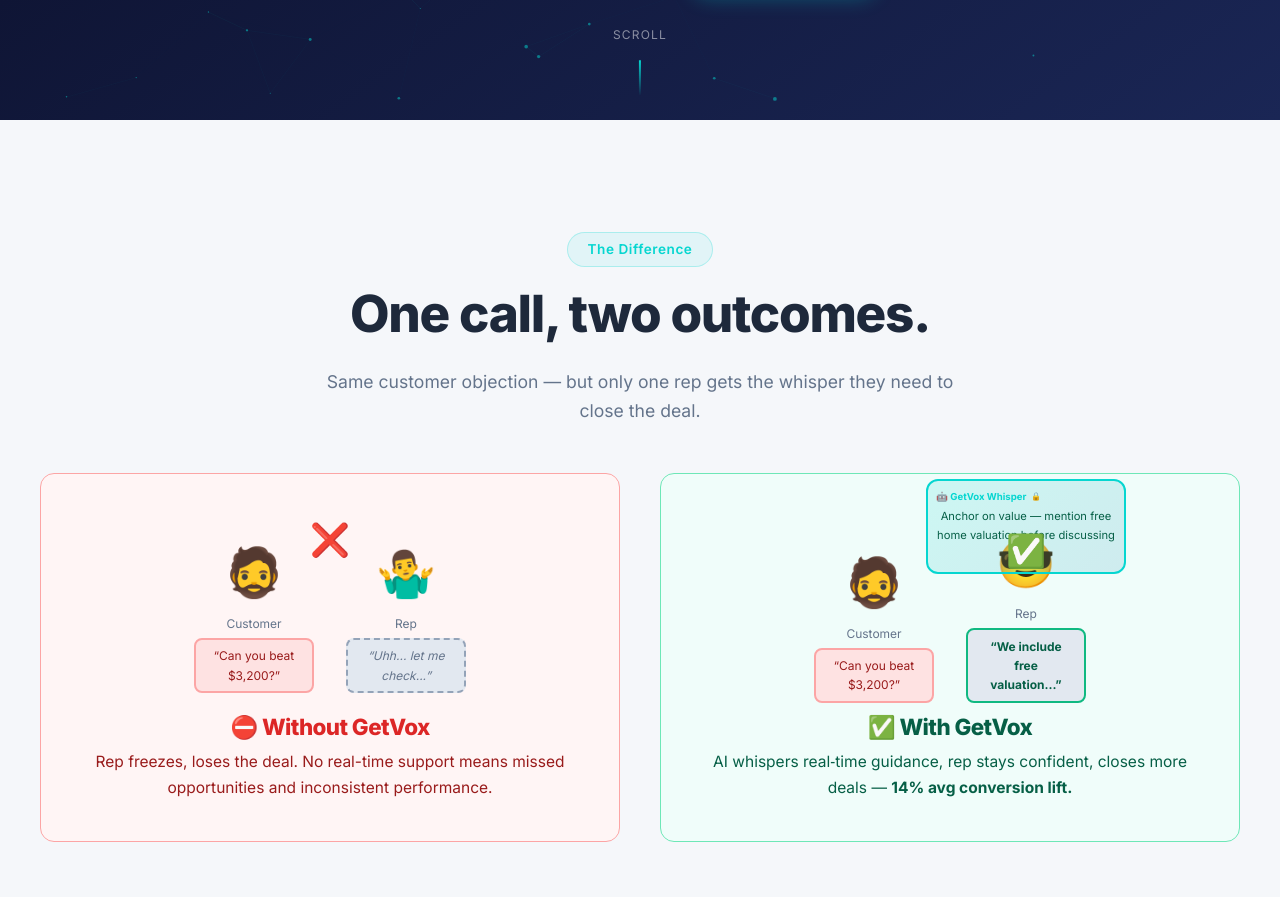
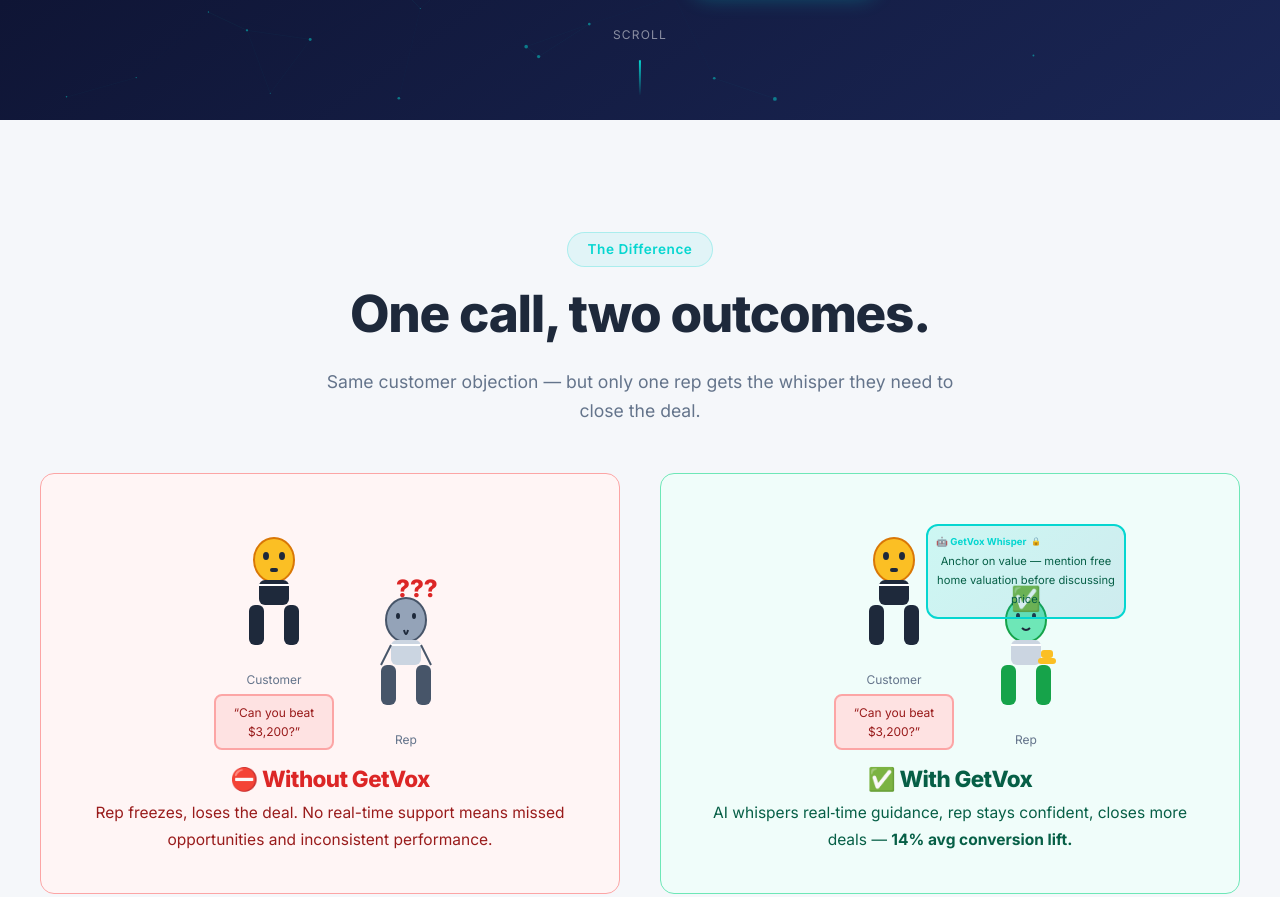
Before and after one commit to mitchiem/getvox-landing, a plain HTML site: page index.html in a window 1280 px wide. Shown: the part 680-1577 px from the top of the page. Drawn offline with Linux system fonts and the light colour scheme.

Commit message:
Replace emoji cartoon with proper SVG figures showing rep confusion vs confidence

```diff
--- a/index.html
+++ b/index.html
@@ -365,7 +365,7 @@
   </section>
 
   <!-- Cartoon Comparison -->
-  <section class="section container fade-up" id="comparison">
+  <section class="section container" id="comparison">
     <div class="text-center mb-6">
       <span class="section-label">The Difference</span>
       <h2>One call, two outcomes.</h2>
@@ -376,27 +376,41 @@
     <div class="comparison-grid">
       <!-- Left: Without GetVox -->
       <div class="comparison-card negative" style="background:#fff5f5; border-color:#fca5a5;">
-        <div style="height:200px; display:flex; align-items:center; justify-content:center; position:relative;">
-          <!-- Stick figures: confused rep + customer -->
-          <div style="display:flex; gap:2rem; align-items:flex-end;">
-            <!-- Customer -->
-            <div style="text-align:center;">
-              <div style="font-size:3rem;">🧔</div>
+        <div style="display:flex; gap:2rem; align-items:flex-end; justify-content:center; min-height:200px; padding:1rem;">
+          <!-- Customer SVG (arms crossed) -->
+          <div style="text-align:center; flex-shrink:0;">
+            <svg width="80" height="130" viewBox="0 0 80 130" xmlns="http://www.w3.org/2000/svg">
+              <ellipse cx="40" cy="30" rx="20" ry="22" fill="#fbbf24" stroke="#d97706" stroke-width="2"/>
+              <ellipse cx="32" cy="26" rx="3" ry="4" fill="#1e293b"/>
+              <ellipse cx="48" cy="26" rx="3" ry="4" fill="#1e293b"/>
+              <rect x="36" y="38" width="8" height="4" rx="2" fill="#1e293b"/>
+              <rect x="25" y="50" width="30" height="25" rx="6" fill="#1e293b"/>
+              <line x1="25" y1="55" x2="55" y2="55" stroke="#fff" stroke-width="2"/>
+              <rect x="15" y="75" width="15" height="40" rx="6" fill="#1e293b"/>
+              <rect x="50" y="75" width="15" height="40" rx="6" fill="#1e293b"/>
+            </svg>
             <div style="font-size:0.75rem; color:#64748B; margin-top:0.2rem;">Customer</div>
             <div style="background:#fee2e2; border:2px solid #fca5a5; border-radius:8px; padding:0.4rem 0.8rem; font-size:0.75rem; color:#991b1b; max-width:120px; margin-top:0.3rem;">
               “Can you beat $3,200?”
             </div>
           </div>
-            <!-- Rep (confused, no whisper) -->
-            <div style="text-align:center;">
-              <div style="font-size:3rem;">🤷‍♂️</div>
+          <!-- Confused Rep SVG - no whisper -->
+          <div style="text-align:center; position:relative; flex-shrink:0;">
+            <!-- Question marks above -->
+            <div style="position:absolute; top:-20px; left:30px; font-size:1.5rem; font-weight:800; color:#dc2626;">???</div>
+            <svg width="80" height="130" viewBox="0 0 80 130" xmlns="http://www.w3.org/2000/svg">
+              <ellipse cx="40" cy="30" rx="20" ry="22" fill="#94a3b8" stroke="#475569" stroke-width="2"/>
+              <ellipse cx="32" cy="26" rx="2" ry="3" fill="#1e293b"/>
+              <ellipse cx="48" cy="26" rx="2" ry="3" fill="#1e293b"/>
+              <path d="M38 40 Q40 48 42 40" fill="none" stroke="#1e293b" stroke-width="2"/>
+              <rect x="25" y="50" width="30" height="25" rx="6" fill="#cbd5e1"/>
+              <line x1="25" y1="55" x2="55" y2="55" stroke="#fff" stroke-width="2"/>
+              <rect x="15" y="75" width="15" height="40" rx="6" fill="#475569"/>
+              <rect x="50" y="75" width="15" height="40" rx="6" fill="#475569"/>
+              <line x1="15" y1="75" x2="25" y2="55" stroke="#475569" stroke-width="2"/>
+              <line x1="65" y1="75" x2="55" y2="55" stroke="#475569" stroke-width="2"/>
+            </svg>
             <div style="font-size:0.75rem; color:#64748B; margin-top:0.2rem;">Rep</div>
-              <div style="background:#e2e8f0; border:2px dashed #94a3b8; border-radius:8px; padding:0.4rem 0.8rem; font-size:0.75rem; color:#64748B; max-width:120px; margin-top:0.3rem;">
-                <em>“Uhh... let me check...”</em>
-              </div>
-              <!-- X marks -->
-              <div style="position:absolute; top:0; left:50%; transform:translateX(-50%); font-size:2rem; color:#dc2626;">❌</div>
-            </div>
           </div>
         </div>
         <h3 style="color:#dc2626;">⛔ Without GetVox</h3>
@@ -405,25 +419,28 @@
 
       <!-- Right: With GetVox -->
       <div class="comparison-card positive" style="background:#f0fdfa; border-color:#6ee7b7;">
-        <div style="height:200px; display:flex; align-items:center; justify-content:center; position:relative;">
-          <div style="display:flex; gap:2rem; align-items:flex-end;">
-            <!-- Customer -->
-            <div style="text-align:center;">
-              <div style="font-size:3rem;">🧔</div>
+        <div style="display:flex; gap:2rem; align-items:flex-end; justify-content:center; min-height:200px; padding:1rem; position:relative;">
+          <!-- Customer SVG (same) -->
+          <div style="text-align:center; flex-shrink:0;">
+            <svg width="80" height="130" viewBox="0 0 80 130" xmlns="http://www.w3.org/2000/svg">
+              <ellipse cx="40" cy="30" rx="20" ry="22" fill="#fbbf24" stroke="#d97706" stroke-width="2"/>
+              <ellipse cx="32" cy="26" rx="3" ry="4" fill="#1e293b"/>
+              <ellipse cx="48" cy="26" rx="3" ry="4" fill="#1e293b"/>
+              <rect x="36" y="38" width="8" height="4" rx="2" fill="#1e293b"/>
+              <rect x="25" y="50" width="30" height="25" rx="6" fill="#1e293b"/>
+              <line x1="25" y1="55" x2="55" y2="55" stroke="#fff" stroke-width="2"/>
+              <rect x="15" y="75" width="15" height="40" rx="6" fill="#1e293b"/>
+              <rect x="50" y="75" width="15" height="40" rx="6" fill="#1e293b"/>
+            </svg>
             <div style="font-size:0.75rem; color:#64748B; margin-top:0.2rem;">Customer</div>
             <div style="background:#fee2e2; border:2px solid #fca5a5; border-radius:8px; padding:0.4rem 0.8rem; font-size:0.75rem; color:#991b1b; max-width:120px; margin-top:0.3rem;">
               “Can you beat $3,200?”
             </div>
           </div>
-            <!-- Rep (confident, whisper visible) -->
-            <div style="text-align:center; position:relative;">
-              <div style="font-size:3rem;">😎</div>
-              <div style="font-size:0.75rem; color:#64748B; margin-top:0.2rem;">Rep</div>
-              <div style="background:#e2e8f0; border:2px solid #10b981; border-radius:8px; padding:0.4rem 0.8rem; font-size:0.75rem; color:#065f46; max-width:120px; margin-top:0.3rem;">
-                <strong>“We include free valuation...”</strong>
-              </div>
+          <!-- Confident Rep SVG with whisper bubble -->
+          <div style="text-align:center; position:relative; flex-shrink:0;">
             <!-- Whisper bubble from GetVox -->
-              <div style="position:absolute; top:-40px; left:50%; transform:translateX(-50%); background:linear-gradient(135deg, rgba(6,214,208,0.15), rgba(17,138,178,0.15)); border:2px solid var(--accent); border-radius:12px; padding:0.5rem; min-width:200px; animation:whisperFloat 2s infinite;">
+            <div style="position:absolute; top:-60px; left:50%; transform:translateX(-50%); background:linear-gradient(135deg, rgba(6,214,208,0.15), rgba(17,138,178,0.15)); border:2px solid var(--accent); border-radius:12px; padding:0.5rem; min-width:200px; animation:whisperFloat 2s infinite; z-index:2;">
               <div style="display:flex; align-items:center; gap:0.3rem; margin-bottom:0.2rem;">
                 <span style="font-size:0.6rem; color:var(--accent); font-weight:700;">🤖 GetVox Whisper</span>
                 <span style="font-size:0.5rem; color:#94a3b8;">🔒</span>
@@ -431,8 +448,21 @@
               <p style="font-size:0.7rem; color:#065f46; margin:0;">Anchor on value — mention free home valuation before discussing price.</p>
             </div>
             <!-- Check mark -->
-              <div style="position:absolute; top:0; left:50%; transform:translateX(-50%); font-size:2rem; color:#10b981;">✅</div>
-            </div>
+            <div style="position:absolute; top:-10px; left:50%; transform:translateX(-50%); font-size:1.5rem; color:#10b981;">✅</div>
+            <svg width="80" height="130" viewBox="0 0 80 130" xmlns="http://www.w3.org/2000/svg">
+              <ellipse cx="40" cy="30" rx="20" ry="22" fill="#6ee7b7" stroke="#16a34a" stroke-width="2"/>
+              <ellipse cx="32" cy="26" rx="2" ry="3" fill="#1e293b"/>
+              <ellipse cx="48" cy="26" rx="2" ry="3" fill="#1e293b"/>
+              <path d="M36 38 Q40 42 44 38" fill="none" stroke="#1e293b" stroke-width="2"/>
+              <rect x="25" y="50" width="30" height="25" rx="6" fill="#cbd5e1"/>
+              <line x1="25" y1="55" x2="55" y2="55" stroke="#fff" stroke-width="2"/>
+              <rect x="15" y="75" width="15" height="40" rx="6" fill="#16a34a"/>
+              <rect x="50" y="75" width="15" height="40" rx="6" fill="#16a34a"/>
+              <!-- Thumbs up -->
+              <rect x="55" y="60" width="12" height="8" rx="3" fill="#fbbf24"/>
+              <rect x="52" y="68" width="18" height="6" rx="3" fill="#fbbf24"/>
+            </svg>
+            <div style="font-size:0.75rem; color:#64748B; margin-top:0.2rem;">Rep</div>
           </div>
         </div>
         <h3 style="color:#065f46;">✅ With GetVox</h3>
```
Lines whose indentation alone changed are shown as unchanged.
